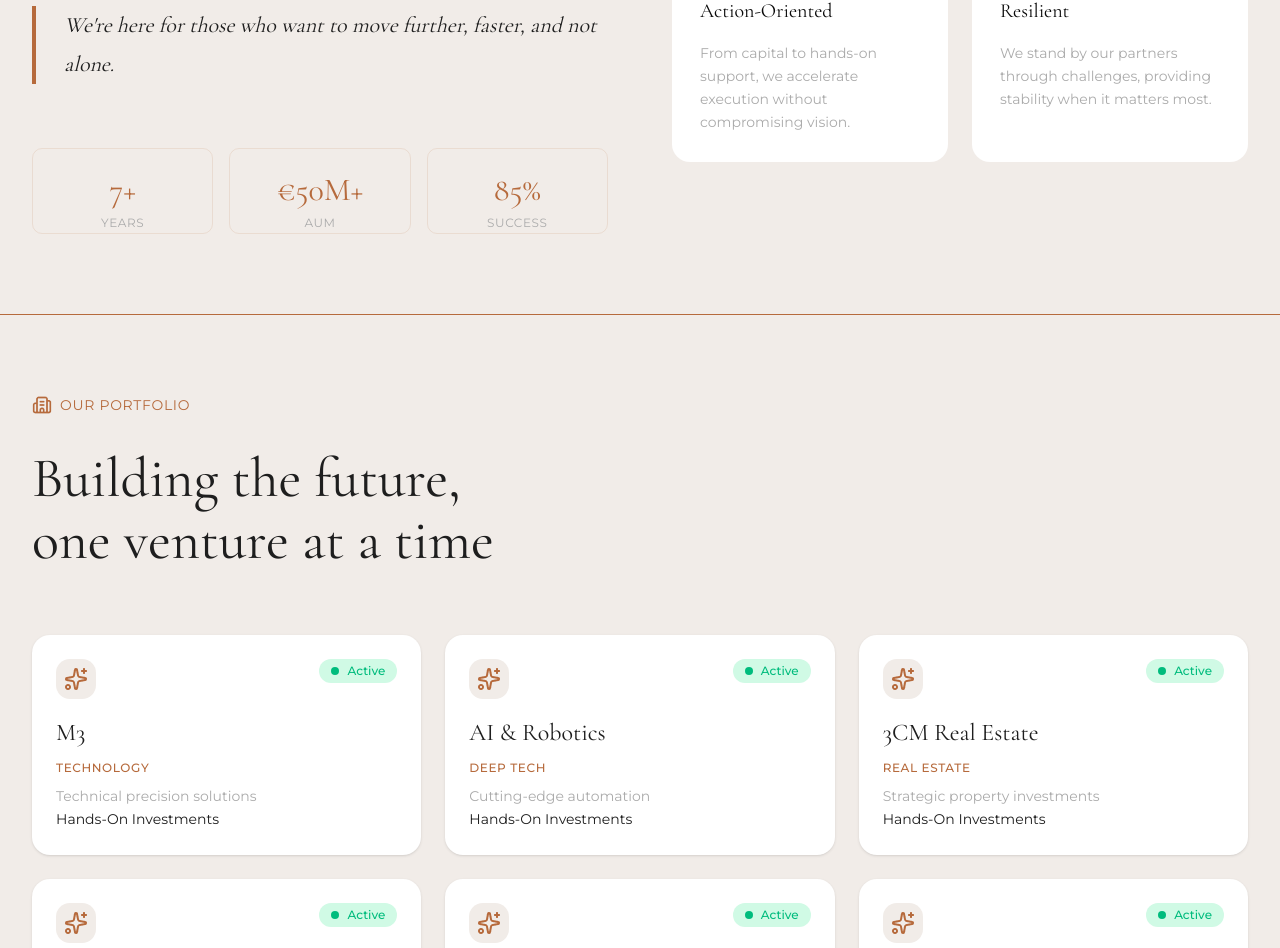
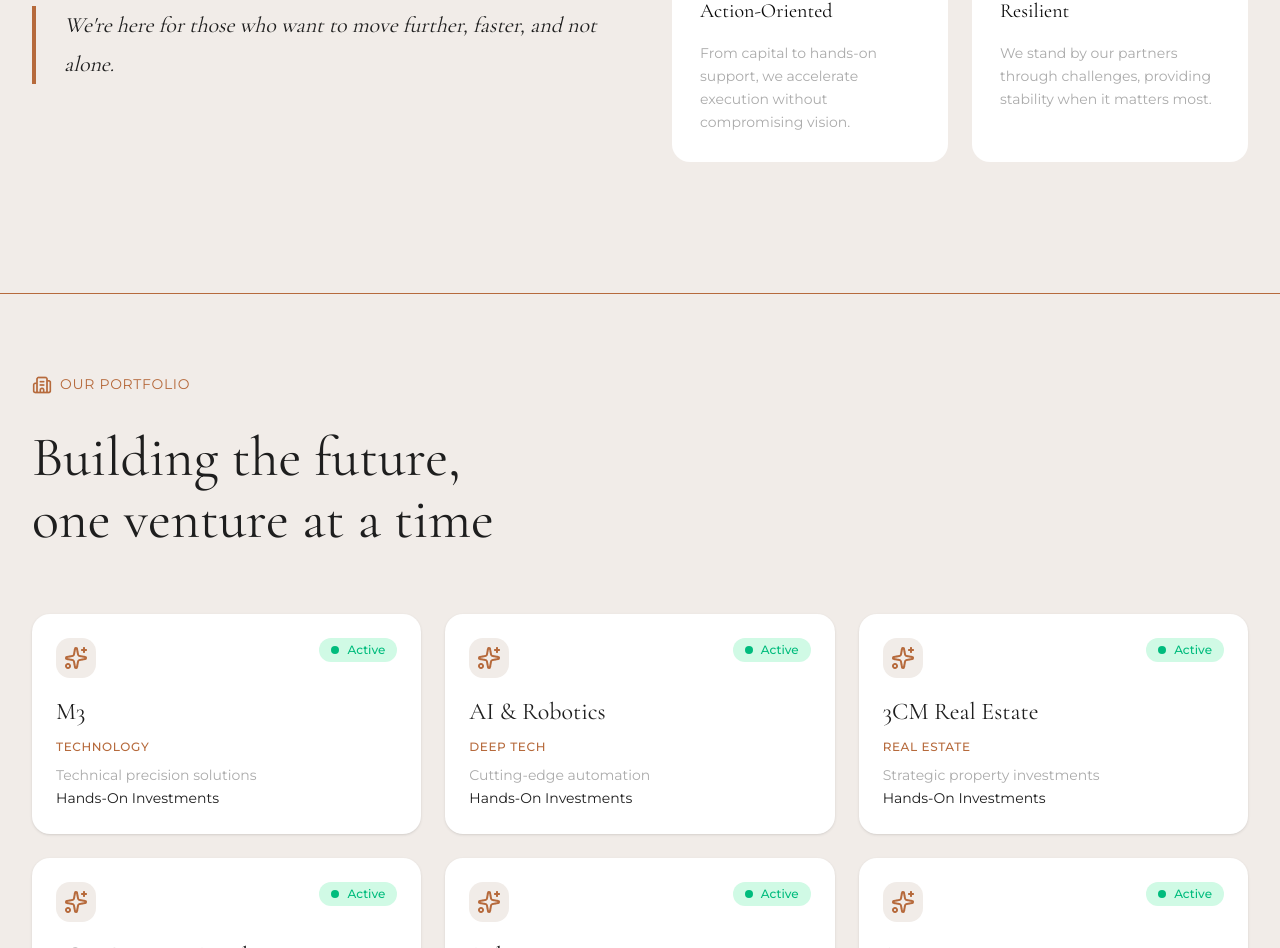
Before and after one commit to Boudjelal-Fateh/diockleswebsite, a Next.js app: page / in a window 1280 px wide. Shown: the part 1542-2490 px from the top of the page. Built offline with nearby package versions, Linux system fonts and the light colour scheme.

Commit message:
comment out stats section in AboutSection component

```diff
--- a/app/components/AboutSection.jsx
+++ b/app/components/AboutSection.jsx
@@ -108,11 +108,11 @@
             </div>
 
             {/* Stats */}
-            <div className="grid md:grid-cols-3 gap-4">
+            {/* <div className="grid md:grid-cols-3 gap-4">
               {stats.map((stat, index) => (
                 <StatCard key={index} value={stat.value} label={stat.label} />
               ))}
-            </div>
+            </div> */}
           </div>
 
           {/* Right Column - Feature Cards in 2x2 Grid */}
```
